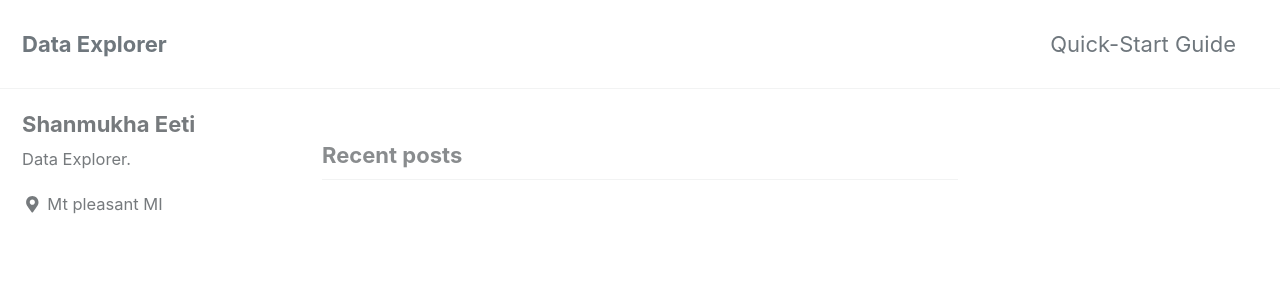
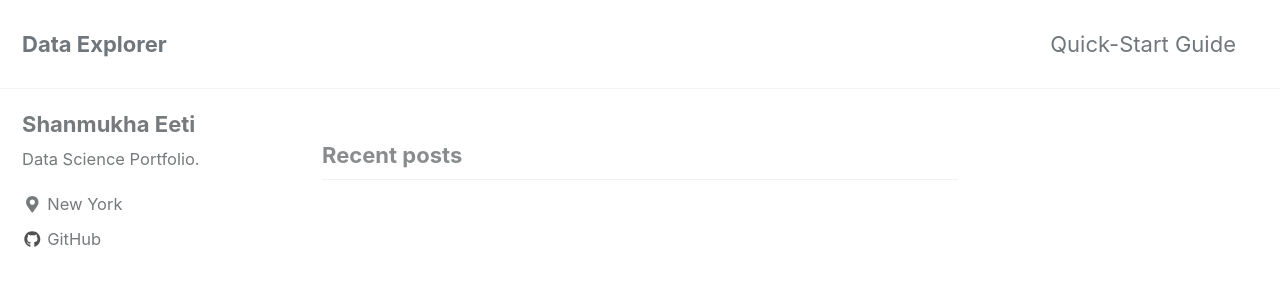
Before and after one commit to shanmukhaa/shanmukhaa-github.io, a Jekyll site: the page built from index.html, in a window 1280 px wide and 900 px high. Shown: the top 300 px of the window. Built offline with Jekyll 4.4.1, drawn with Linux system fonts in a browser that asks for light colours; cached includes are drawn as plain includes; the list of posts is cut into pages by our own code.

Commit message:
updates to pages

```diff
--- a/_config.yml
+++ b/_config.yml
@@ -108,9 +108,10 @@ analytics:
 author:
   name             : "Shanmukha Eeti"
   avatar           : # path of avatar image, e.g. "/assets/images/bio-photo.jpg"
-  bio              : "Data Explorer."
-  location         : "Mt pleasant MI"
+  bio              : "Data Science Portfolio."
+  location         : "New York"
   email            :
+  github           : "DataNeuron"
   links:
     - label: "eeti3084@gmail.com"
       icon: "fas fa-fw fa-envelope-square"
@@ -124,7 +125,7 @@ author:
     - label: "Facebook"
       icon: "fab fa-fw fa-facebook-square"
       # url: "https://facebook.com/"
-    - label: "https://github.com/shanmukhaa"
+    - label: "https://github.com/DataNeuron/"
       icon: "fab fa-fw fa-github"
       # url: "https://github.com/"
     - label: "Instagram"
@@ -285,7 +286,7 @@ defaults:
   # _posts
   - scope:
       path: ""
-      type: posts
+      type: Projects
     values:
       layout: single
       author_profile: true
```
